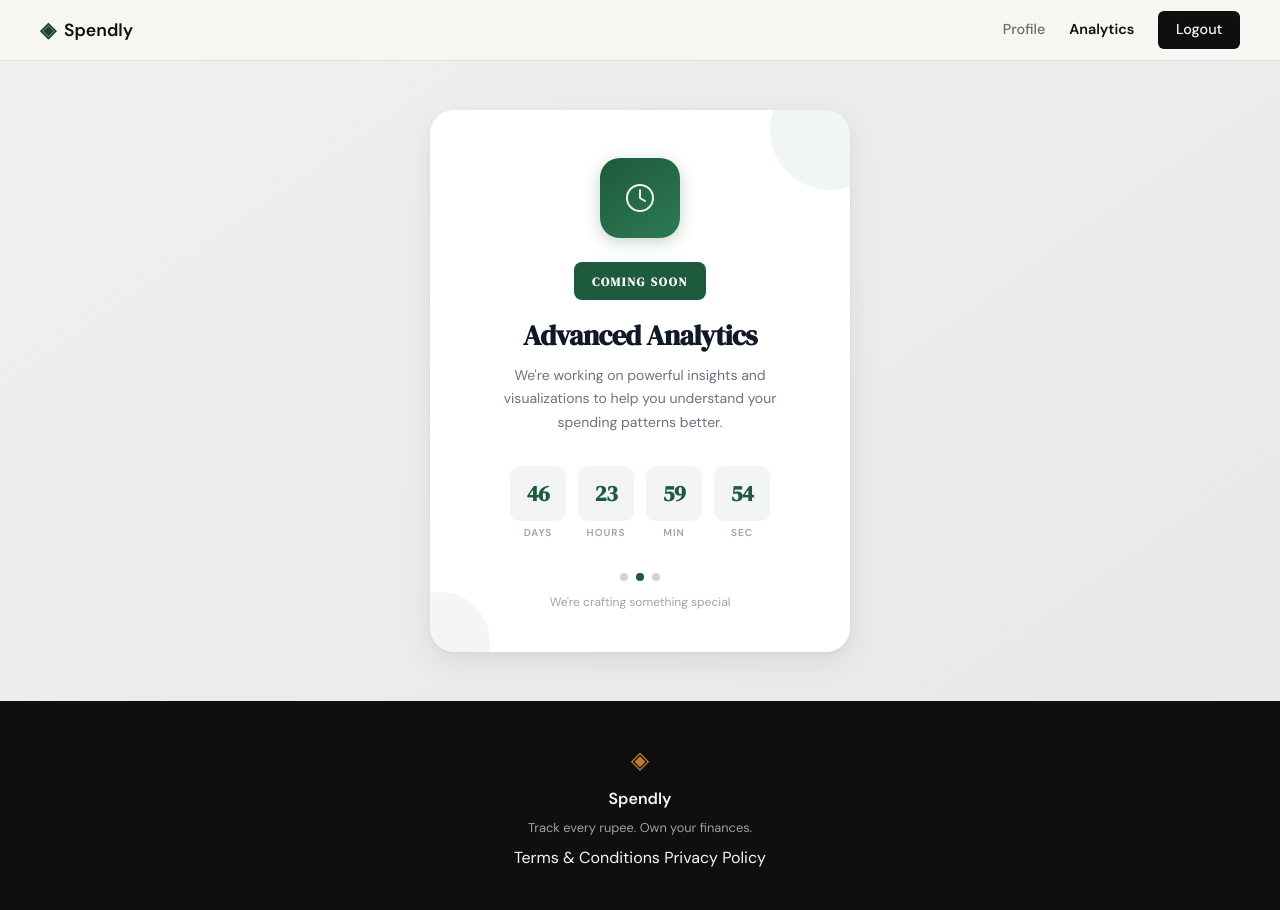
After one commit to hridoy-max/Expense_tracker, a Flask app: page /analytics in a window 1280 px wide. The commit adds this page. Run offline with Flask 3, Linux system fonts and the light colour scheme; a user stored in the database is signed in.

Commit message:
Implement analytics  page

```diff
--- a/app.py
+++ b/app.py
@@ -214,6 +214,11 @@ def profile():
     )
 
 
+@app.route("/analytics")
+@login_required
+def analytics():
+    return render_template("analytics.html")
+
 @app.route("/expenses/add")
 def add_expense():
     return "Add expense — coming in Step 7"
--- /dev/null
+++ b/static/css/analytics.css
@@ -0,0 +1,159 @@
+/* Analytics Coming Soon Page */
+
+.analytics-bg {
+    min-height: calc(100vh - 60px - 100px);
+    background: linear-gradient(145deg, #f0f0f0 0%, #e8e8e8 100%);
+    display: flex;
+    align-items: center;
+    justify-content: center;
+    padding: 24px;
+    font-family: var(--font-body);
+}
+
+.analytics-card {
+    background: #fff;
+    border-radius: 24px;
+    padding: 48px 40px 40px;
+    max-width: 420px;
+    width: 100%;
+    box-shadow: 0 2px 4px rgba(0,0,0,0.04), 0 8px 32px rgba(0,0,0,0.08);
+    display: flex;
+    flex-direction: column;
+    align-items: center;
+    text-align: center;
+    position: relative;
+    overflow: hidden;
+}
+
+.analytics-card .blob {
+    position: absolute;
+    border-radius: 50%;
+    pointer-events: none;
+}
+
+.blob-top-right {
+    top: -40px;
+    right: -40px;
+    width: 120px;
+    height: 120px;
+    background: rgba(30,90,60,0.06);
+}
+
+.blob-bottom-left {
+    bottom: -40px;
+    left: -40px;
+    width: 100px;
+    height: 100px;
+    background: rgba(30,90,60,0.05);
+}
+
+.analytics-icon {
+    width: 80px;
+    height: 80px;
+    border-radius: 20px;
+    background: linear-gradient(145deg, #1e5a3c, #2d7a54);
+    display: flex;
+    align-items: center;
+    justify-content: center;
+    margin-bottom: 24px;
+    box-shadow: 0 4px 16px rgba(30,90,60,0.25);
+}
+
+.analytics-badge {
+    background: #1e5a3c;
+    border-radius: 8px;
+    padding: 6px 18px;
+    margin-bottom: 20px;
+    display: inline-block;
+}
+
+.analytics-badge span {
+    font-family: var(--font-display);
+    font-weight: 700;
+    font-size: 12px;
+    letter-spacing: 0.15em;
+    color: #fff;
+    text-transform: uppercase;
+}
+
+.analytics-title {
+    font-family: var(--font-display);
+    font-weight: 800;
+    font-size: 28px;
+    color: #111827;
+    letter-spacing: -0.02em;
+    margin-bottom: 14px;
+    line-height: 1.1;
+}
+
+.analytics-description {
+    font-family: var(--font-body);
+    font-size: 14px;
+    line-height: 1.65;
+    color: #6b7280;
+    max-width: 320px;
+    margin-bottom: 32px;
+    font-weight: 400;
+}
+
+.countdown-container {
+    display: flex;
+    gap: 12px;
+    margin-bottom: 32px;
+    width: 100%;
+    justify-content: center;
+}
+
+.countdown-item {
+    display: flex;
+    flex-direction: column;
+    align-items: center;
+    gap: 4px;
+}
+
+.countdown-value {
+    background: #f3f4f6;
+    border-radius: 10px;
+    padding: 10px 12px;
+    min-width: 56px;
+    text-align: center;
+    font-family: var(--font-display);
+    font-weight: 800;
+    font-size: 22px;
+    color: #1e5a3c;
+    letter-spacing: -0.02em;
+}
+
+.countdown-label {
+    font-family: var(--font-body);
+    font-size: 10px;
+    font-weight: 600;
+    letter-spacing: 0.1em;
+    text-transform: uppercase;
+    color: #9ca3af;
+}
+
+.dots-container {
+    display: flex;
+    gap: 8px;
+    margin-bottom: 12px;
+}
+
+.dot {
+    width: 8px;
+    height: 8px;
+    border-radius: 50%;
+    background: #d1d5db;
+    transition: background 0.3s;
+}
+
+.dot.active {
+    background: #1e5a3c;
+}
+
+.analytics-footer {
+    font-family: var(--font-body);
+    font-size: 12px;
+    color: #9ca3af;
+    font-weight: 400;
+}
--- a/static/css/style.css
+++ b/static/css/style.css
@@ -101,7 +101,7 @@ a { color: inherit; text-decoration: none; }
 }
 
 .nav-links a { color: var(--ink-muted); transition: color 0.2s; }
-.nav-links a:hover { color: var(--ink); }
+.nav-links a:hover, .nav-links a.active { color: var(--ink); font-weight: 600; }
 
 .nav-cta {
     background: var(--ink) !important;
--- /dev/null
+++ b/templates/analytics.html
@@ -0,0 +1,118 @@
+{% extends "base.html" %}
+
+{% block title %}Analytics — Spendly{% endblock %}
+
+{% block head %}
+    <link rel="stylesheet" href="{{ url_for('static', filename='css/analytics.css') }}">
+{% endblock %}
+
+{% block content %}
+<div class="analytics-bg">
+    <div class="analytics-card">
+        <!-- Subtle corner blobs -->
+        <div class="blob blob-top-right"></div>
+        <div class="blob blob-bottom-left"></div>
+
+        <!-- Icon -->
+        <div class="analytics-icon">
+            <svg width="36" height="36" viewBox="0 0 36 36" fill="none" xmlns="http://www.w3.org/2000/svg">
+                <circle cx="18" cy="18" r="13" stroke="rgba(255,255,255,0.9)" stroke-width="2" />
+                <path d="M18 10v8l5 3" stroke="rgba(255,255,255,0.9)" stroke-width="2" stroke-linecap="round" stroke-linejoin="round" />
+            </svg>
+        </div>
+
+        <!-- Coming Soon Badge -->
+        <div class="analytics-badge">
+            <span>Coming Soon</span>
+        </div>
+
+        <!-- Page Name -->
+        <h1 class="analytics-title">Advanced Analytics</h1>
+
+        <!-- Description -->
+        <p class="analytics-description">
+            We're working on powerful insights and visualizations to help you understand your spending patterns better.
+        </p>
+
+        <!-- Countdown -->
+        <div class="countdown-container">
+            <div class="countdown-item">
+                <div class="countdown-value" id="days">00</div>
+                <span class="countdown-label">Days</span>
+            </div>
+            <div class="countdown-item">
+                <div class="countdown-value" id="hours">00</div>
+                <span class="countdown-label">Hours</span>
+            </div>
+            <div class="countdown-item">
+                <div class="countdown-value" id="minutes">00</div>
+                <span class="countdown-label">Min</span>
+            </div>
+            <div class="countdown-item">
+                <div class="countdown-value" id="seconds">00</div>
+                <span class="countdown-label">Sec</span>
+            </div>
+        </div>
+
+        <!-- Animated Dots -->
+        <div class="dots-container">
+            <div class="dot"></div>
+            <div class="dot"></div>
+            <div class="dot"></div>
+        </div>
+
+        <p class="analytics-footer">
+            We're crafting something special
+        </p>
+    </div>
+</div>
+{% endblock %}
+
+{% block scripts %}
+<script>
+    document.addEventListener('DOMContentLoaded', () => {
+        // Countdown Logic
+        const targetDate = new Date();
+        targetDate.setDate(targetDate.getDate() + 47); // 47 days from now to match design
+
+        function updateCountdown() {
+            const now = new Date();
+            const diff = targetDate - now;
+
+            if (diff <= 0) {
+                document.getElementById('days').innerText = '00';
+                document.getElementById('hours').innerText = '00';
+                document.getElementById('minutes').innerText = '00';
+                document.getElementById('seconds').innerText = '00';
+                return;
+            }
+
+            const days = Math.floor(diff / (1000 * 60 * 60 * 24));
+            const hours = Math.floor((diff % (1000 * 60 * 60 * 24)) / (1000 * 60 * 60));
+            const minutes = Math.floor((diff % (1000 * 60 * 60)) / (1000 * 60));
+            const seconds = Math.floor((diff % (1000 * 60)) / 1000);
+
+            document.getElementById('days').innerText = String(days).padStart(2, '0');
+            document.getElementById('hours').innerText = String(hours).padStart(2, '0');
+            document.getElementById('minutes').innerText = String(minutes).padStart(2, '0');
+            document.getElementById('seconds').innerText = String(seconds).padStart(2, '0');
+        }
+
+        setInterval(updateCountdown, 1000);
+        updateCountdown();
+
+        // Animated Dots Logic
+        const dots = document.querySelectorAll('.dot');
+        let currentDot = 0;
+
+        setInterval(() => {
+            dots.forEach(dot => dot.classList.remove('active'));
+            dots[currentDot].classList.add('active');
+            currentDot = (currentDot + 1) % dots.length;
+        }, 600);
+
+        // Init first dot
+        dots[0].classList.add('active');
+    });
+</script>
+{% endblock %}
--- a/templates/base.html
+++ b/templates/base.html
@@ -20,7 +20,8 @@
             </a>
             <div class="nav-links">
                 {% if session.get('user_id') %}
-                    <a href="{{ url_for('profile') }}">Profile</a>
+                    <a href="{{ url_for('profile') }}" class="{{ 'active' if request.endpoint == 'profile' }}">Profile</a>
+                    <a href="{{ url_for('analytics') }}" class="{{ 'active' if request.endpoint == 'analytics' }}">Analytics</a>
                     <a href="{{ url_for('logout') }}" class="nav-cta">Logout</a>
                 {% else %}
                     <a href="{{ url_for('login') }}">Sign in</a>
```
